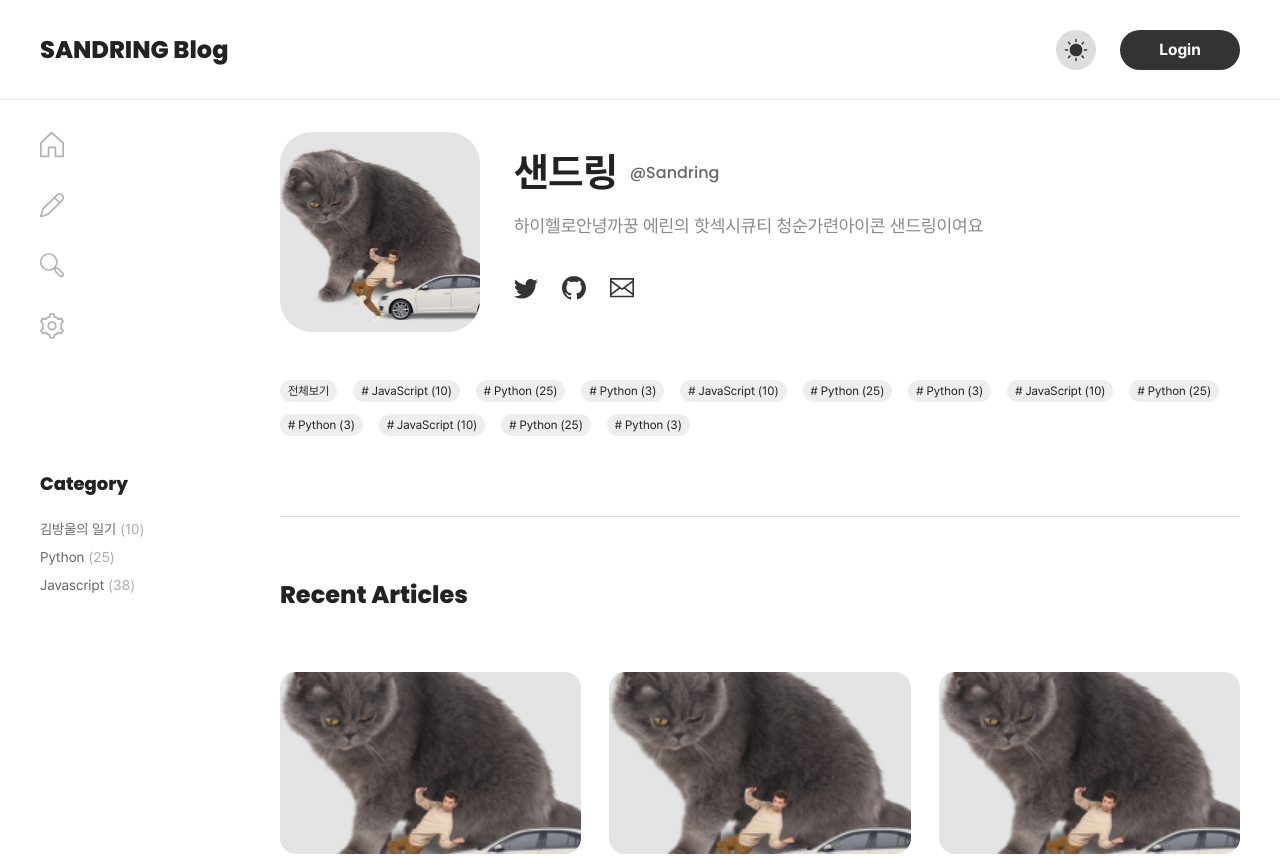
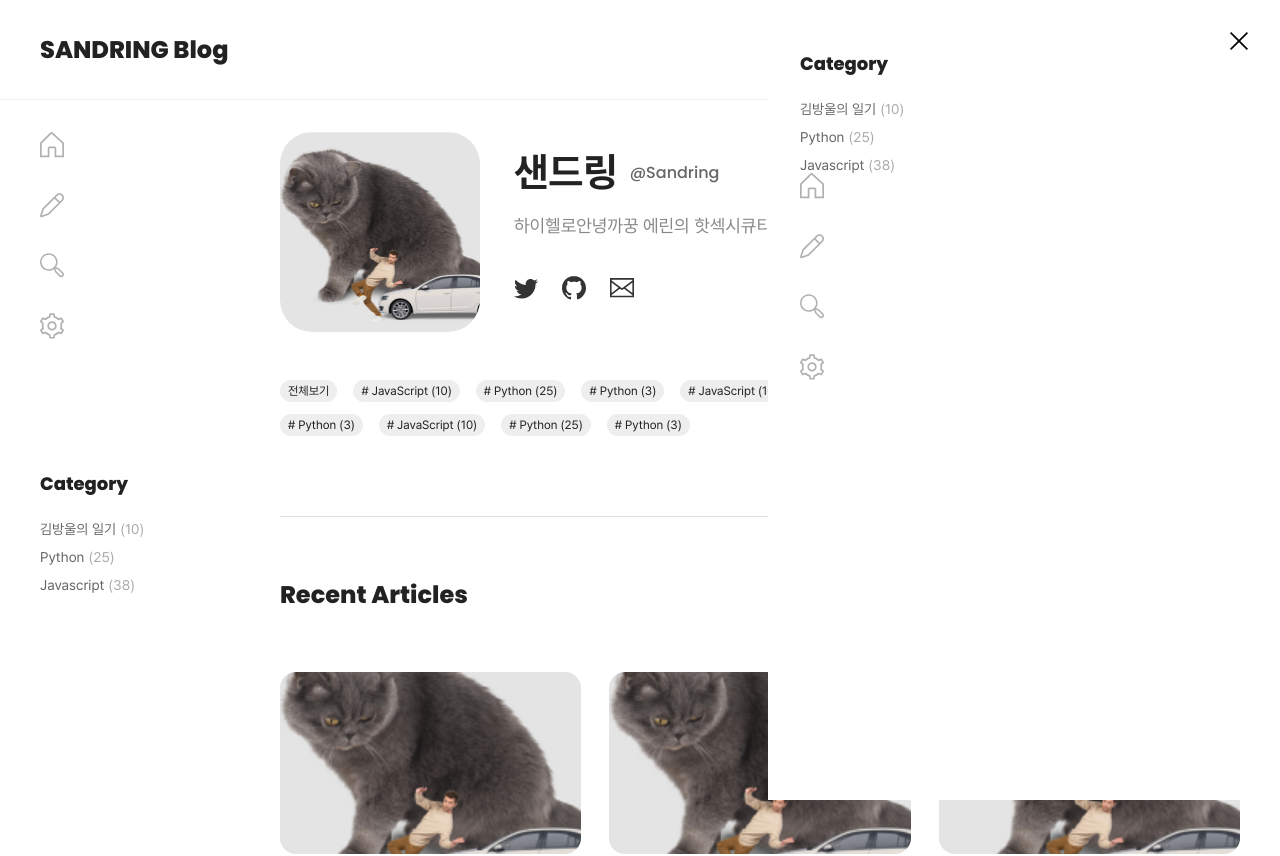
Before and after one commit to Discord-Bangul-e-bot/Blog, a Next.js app: page / in a window 1280 px wide. Shown: the top 856 px of the page. Built offline with nearby package versions, Linux system fonts and the light colour scheme.

Commit message:
fix: store error fix

```diff
--- a/components/common/layout/Header.tsx
+++ b/components/common/layout/Header.tsx
@@ -1,6 +1,6 @@
 import Link from 'next/link';
 import { observer } from 'mobx-react';
-import indexStore from 'store/indexStore';
+import useStore from 'store/useStore';
 
 import Button from 'components/common/Button';
 import { SidebarMenu } from 'components/common/layout/Sidebar';
@@ -11,9 +11,18 @@ import CLOSE_18 from 'src/assets/icons/common/close_18.svg';
 
 const Header: React.FC = () => {
   const onClickMenuBtn = () => {
-    indexStore.setIsOpenSidebar();
+    useStore.headerStore.setIsOpenSidebar();
     return;
   };
+
+  const getIsSidebarClassName = () => {
+    if (useStore.headerStore.isOpenSidebar) {
+      return 'Header__sidebar';
+    } else {
+      return 'Header__sidebar--close';
+    }
+  };
+
   return (
     <>
       <header className='Header'>
@@ -33,12 +42,15 @@ const Header: React.FC = () => {
             <span className='Header__menu-bar'></span>
           </button>
         </div>
-        <div className='Header__sidebar'>
+        <div className={getIsSidebarClassName()}>
           <div className='Header__sidebar-inner'>
             <div className='Header__sidebar-close-container'>
-              <CLOSE_18 className='Header__sidebar-close-btn' />
+              <CLOSE_18
+                className='Header__sidebar-close-btn'
+                onClick={onClickMenuBtn}
+              />
             </div>
-            <nav className='Header__sidebar-menu' onClick={onClickMenuBtn}>
+            <nav className='Header__sidebar-menu'>
               <Category />
               <SidebarMenu />
             </nav>
--- a/store/indexStore.ts
+++ b/store/useStore.ts
@@ -4,4 +4,6 @@ const indexStore = () => ({
   headerStore,
 });
 
-export default indexStore;
+const useStore = indexStore();
+
+export default useStore;
```
